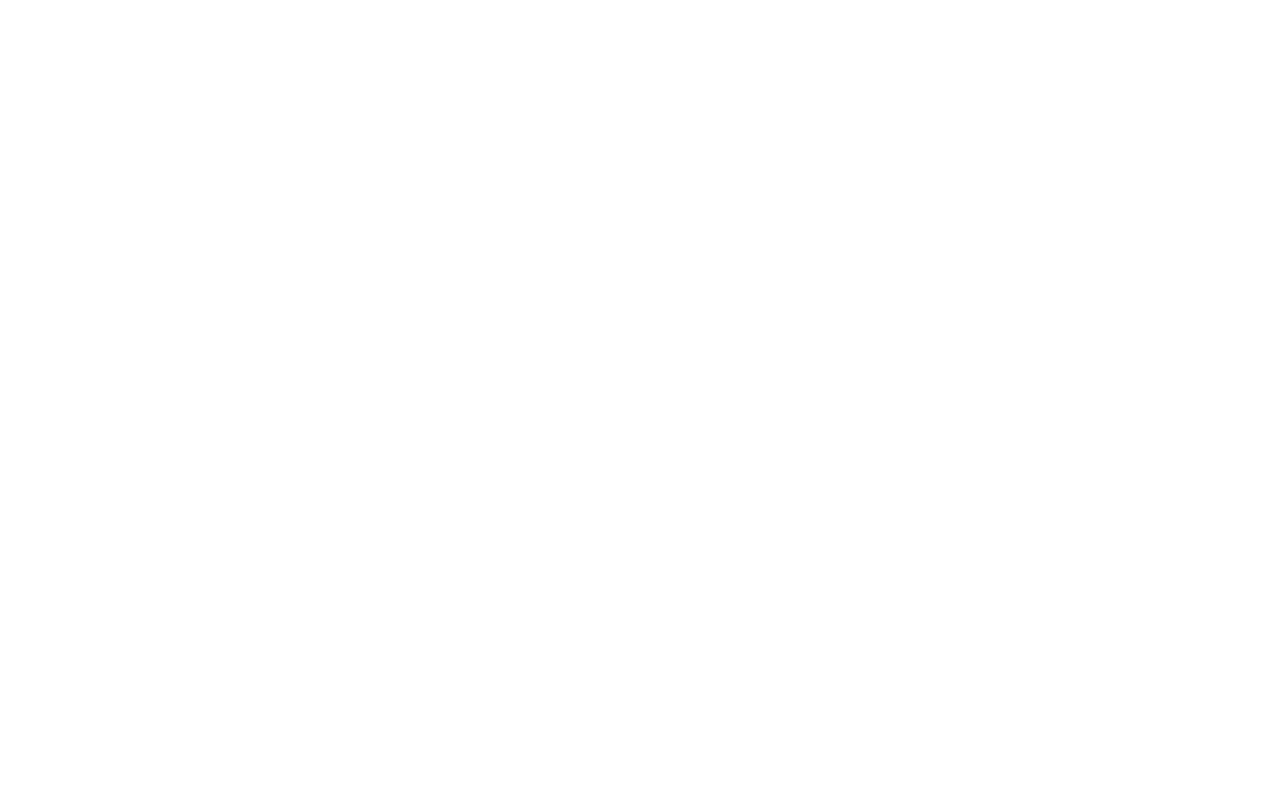
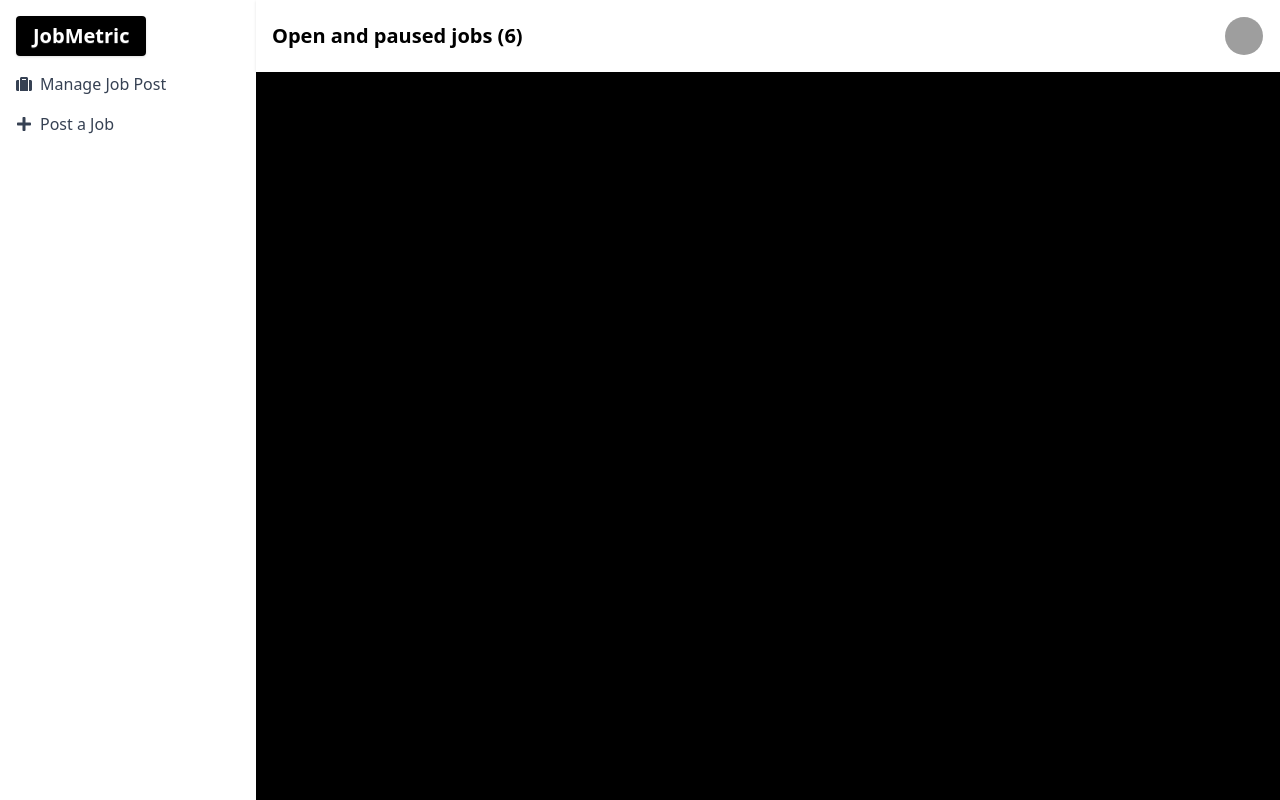
Before and after one commit to Nitish0008/jobmetric-, a React (Vite) app: page /job-post in a window 1280 px wide. Before the commit this address had no page. Built offline with nearby package versions, Linux system fonts and the light colour scheme; grey boxes are pictures that could not be loaded.

Commit message:
hr panel

```diff
--- a/src/App.jsx
+++ b/src/App.jsx
@@ -8,6 +8,8 @@ import UserDashboard from './components/userdashboard/UserDashboard';
 import "./style.css";
 import OtpVerify from './components/registration/OtpVerify';
 
+import JobPostDashboard from "./components/jobpost/dashboard/JobPostDashboard";
+
 function App() {
   return (
     <Router>
@@ -17,6 +19,7 @@ function App() {
         <Route path="/verify-otp" element={<OtpVerify/>} />
         <Route path="/hr-dashboard" element={<HRDashboard />} />
         <Route path="/user-dashboard" element={<UserDashboard />} />
+        <Route path="/job-post" element={<JobPostDashboard />} />
       </Routes>
     </Router>
   );
--- a/src/components/header/Header.jsx
+++ b/src/components/header/Header.jsx
@@ -5,7 +5,9 @@ export default function Header() {
   return (
     <div className="navbar bg-blue-500 shadow-sm px-4 sticky top-0 z-50">
       <div className="flex-1">
-        <a className="btn btn-ghost text-xl text-white bg-black font-bold shadow">JobMetric</a>
+        <a className="btn btn-ghost text-xl text-white bg-black font-bold shadow">
+          JobMetric
+        </a>
       </div>
 
       <div className="flex items-center gap-4">
--- a/src/components/header/HeaderHr.jsx
+++ b/src/components/header/HeaderHr.jsx
@@ -1,21 +1,30 @@
 import React from "react";
+import { Link } from "react-router-dom"; // ✅ Import this
 import { FaBell, FaEnvelope } from "react-icons/fa";
 
 export default function HeaderHr() {
   return (
     <div className="navbar bg-blue-500 shadow-sm px-4 sticky top-0 z-50">
       <div className="flex-1">
-        <a className="btn btn-ghost text-xl text-white bg-black font-bold shadow">
+        <Link
+          to="/"
+          className="btn btn-ghost text-xl text-white bg-black font-bold shadow"
+        >
           JobMetric
-        </a>
+        </Link>
       </div>
 
       <div className="flex items-center gap-4">
         {/* Employee Job Post Button */}
-        <button className="btn bg-black text-white hover:bg-blue-900 transition duration-300 ease-in-out">
+        <Link
+          to="/job-post"
+          className="btn bg-black text-white hover:bg-blue-900 transition duration-300 ease-in-out"
+        >
           Employee Job Post
-        </button>
+        </Link>
 
+        {/* Icons... */}
+        <div className="flex items-center gap-4">
           {/* Message Icon */}
           <button className="btn btn-ghost btn-circle bg-black hover:bg-blue-900 transition duration-300 ease-in-out rounded-full p-2">
             <FaEnvelope className="text-xl text-white" />
@@ -60,5 +69,6 @@ export default function HeaderHr() {
           </div>
         </div>
       </div>
+    </div>
   );
 }
--- a/src/components/hrdashboard/HRDashboard.jsx
+++ b/src/components/hrdashboard/HRDashboard.jsx
@@ -8,6 +8,7 @@ export default function HRDashboard() {
       <HeaderHr />
       <SearchBar />
       <JobPortal />
+
     </div>
   );
 }
--- /dev/null
+++ b/src/components/jobpost/dashboard/JobPostDashboard.jsx
@@ -0,0 +1,28 @@
+// src/components/jobpost/JobPostDashboard.jsx
+
+import React, { useState } from 'react';
+
+import JobDashboardHeader from ".././header/JobDashboardHeader";
+import Sidebar from ".././header/Sidebar";
+
+
+
+export default function JobPostDashboard() {
+  const [sidebarOpen, setSidebarOpen] = useState(false);
+
+  const toggleSidebar = () => setSidebarOpen(!sidebarOpen);
+
+  return (
+    <div className="min-h-screen flex bg-black">
+      {/* Sidebar */}
+      <Sidebar isOpen={sidebarOpen} toggleSidebar={toggleSidebar} />
+
+      {/* Main Content */}
+      <div className="flex-1">
+        <JobDashboardHeader toggleSidebar={toggleSidebar} />
+
+
+      </div>
+    </div>
+  );
+}
--- /dev/null
+++ b/src/components/jobpost/header/JobDashboardHeader.jsx
@@ -0,0 +1,44 @@
+export default function JobDashboardHeader({ toggleSidebar }) {
+  return (
+    <div className="w-full bg-white p-4 shadow flex items-center justify-between">
+      {/* Sidebar Toggle on Mobile */}
+      <div className="flex items-center gap-2">
+        <button
+          onClick={toggleSidebar}
+          className="md:hidden mr-4 text-gray-600 focus:outline-none"
+        >
+          ☰
+        </button>
+        <h1 className="text-xl font-semibold text-black">Open and paused jobs (6)</h1>
+      </div>
+
+      {/* Profile Dropdown */}
+      <div className="dropdown dropdown-end">
+        <div
+          tabIndex={0}
+          role="button"
+          className="btn btn-ghost btn-circle avatar"
+        >
+          <div className="w-10 rounded-full">
+            <img
+              alt="User Avatar"
+              src="https://avatars.githubusercontent.com/u/118854191?v=4"
+            />
+          </div>
+        </div>
+        <ul
+          tabIndex={0}
+          className="menu menu-sm dropdown-content bg-white text-black rounded-box z-10 mt-3 w-52 p-2 shadow"
+        >
+          <li>
+            <a className="justify-between">
+              Profile <span className="badge">New</span>
+            </a>
+          </li>
+          <li><a>Settings</a></li>
+          <li><a>Logout</a></li>
+        </ul>
+      </div>
+    </div>
+  );
+}
--- /dev/null
+++ b/src/components/jobpost/header/Sidebar.jsx
@@ -0,0 +1,25 @@
+// src/components/sidebar/Sidebar.jsx
+import { FaSuitcase, FaPlus, FaSignOutAlt } from "react-icons/fa";
+
+export default function Sidebar() {
+  return (
+    <div className="w-64 h-screen bg-white shadow-md p-4 flex flex-col justify-between">
+      <div>
+        <div className="flex-1 pb-4">
+        <a className="btn btn-ghost text-xl text-white bg-black font-bold shadow">
+          JobMetric
+        </a>
+      </div>
+        <nav className="space-y-4">
+          <button className="flex items-center gap-2 text-gray-700 hover:text-blue-600">
+            <FaSuitcase /> Manage Job Post
+          </button>
+          <button className="flex items-center gap-2 text-gray-700 hover:text-blue-600">
+            <FaPlus /> Post a Job
+          </button>
+        </nav>
+      </div>
+
+    </div>
+  );
+}
--- a/src/components/userdashboard/UserDashboard.jsx
+++ b/src/components/userdashboard/UserDashboard.jsx
@@ -10,7 +10,7 @@ export default function UserDashboard() {
       <Header />
       <SearchBar />
       <JobPortal />
-      {/* <Footer /> */}
+      <Footer />
     </div>
   );
 }
```
Also changed, not shown: src/components/jobpost/jobposttable/JobForm.jsx (added), src/components/jobpost/jobposttable/JobPostTable.jsx (added). Lines whose indentation alone changed are shown as unchanged.
